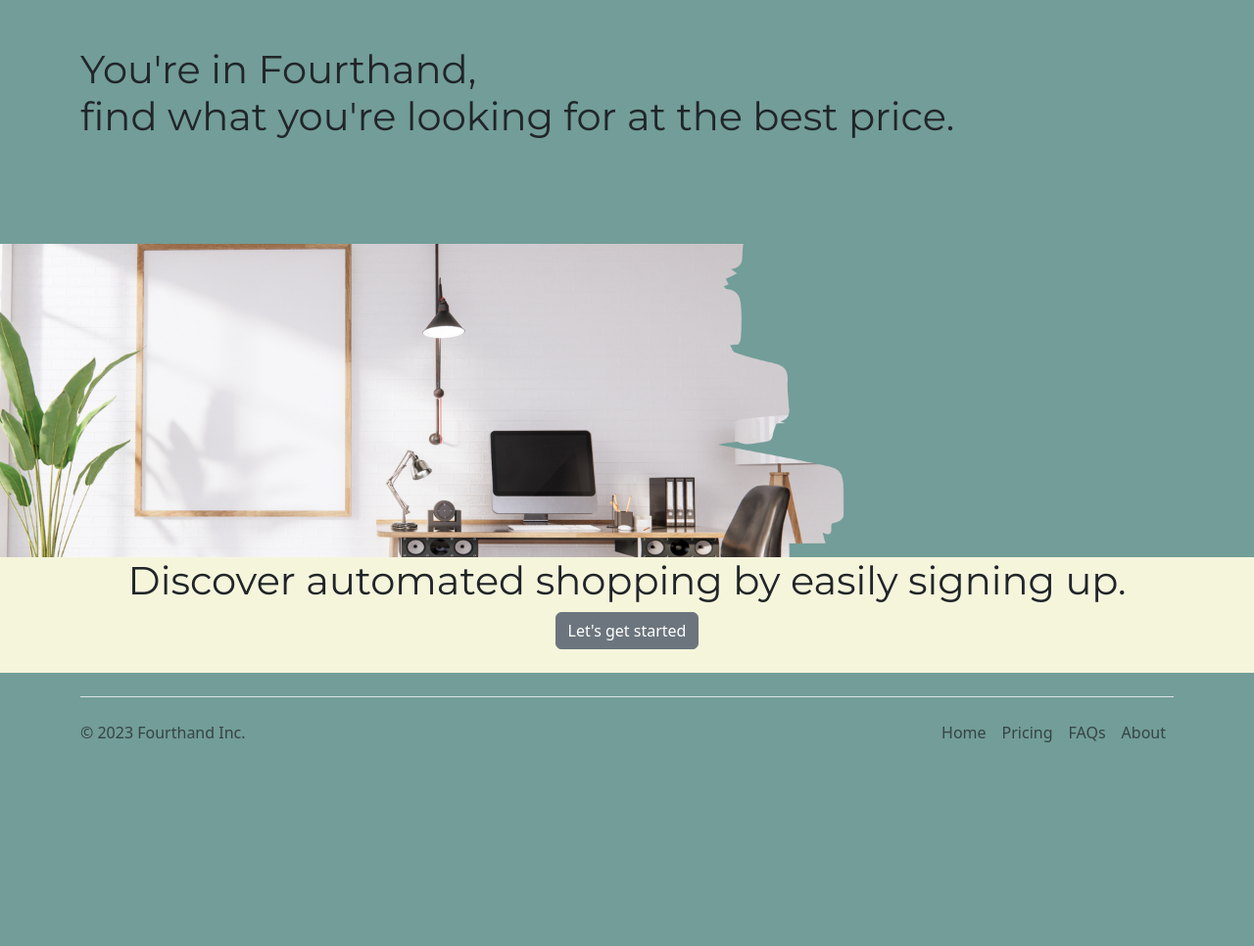
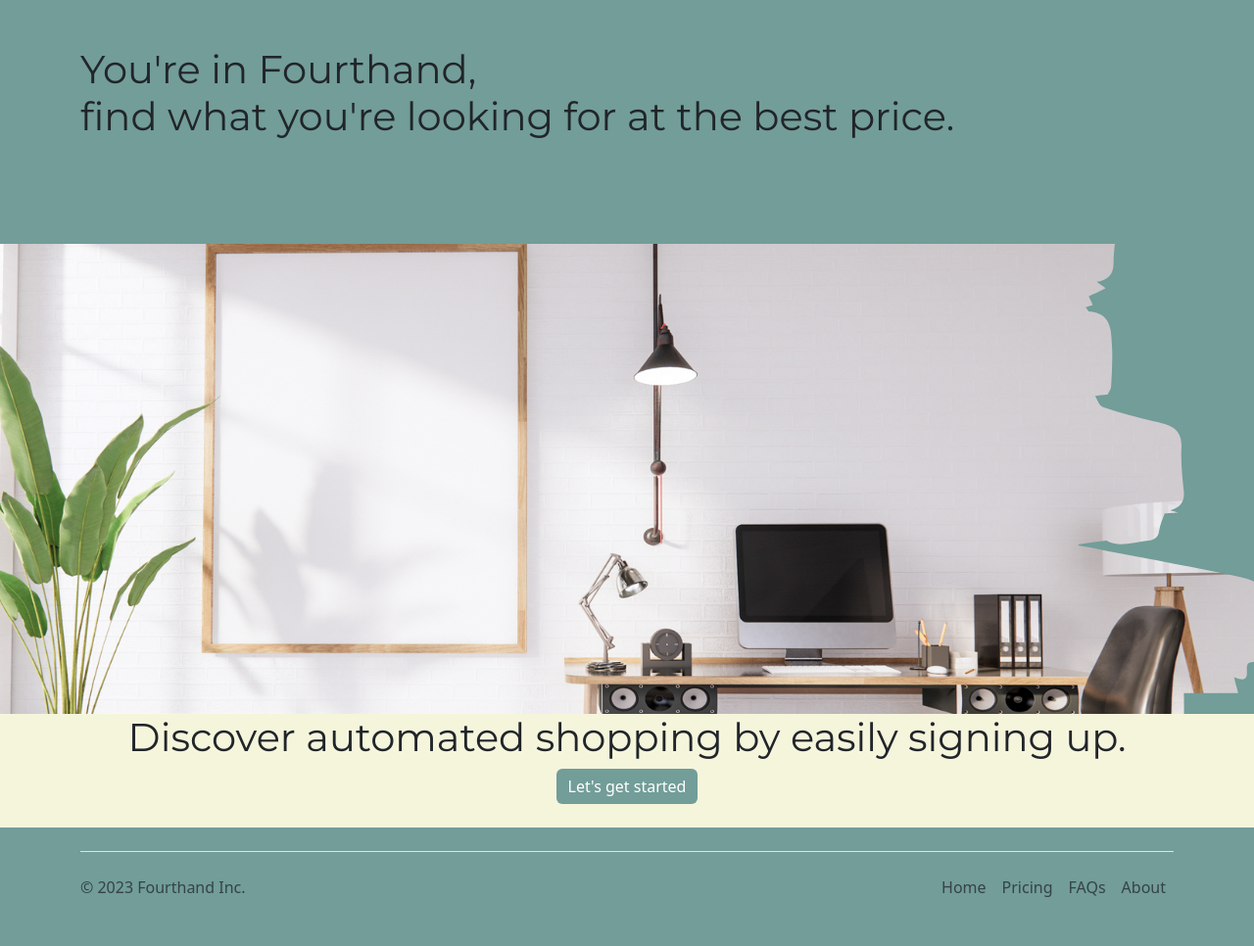
Before and after one commit to surkanfuren/pocket-server, a Flask app: page / in a window 1280 px wide. Shown: the part 56-1022 px from the top of the page at 98% size. Before the commit the page ends 814 px from the top, so only its background shows below. Run offline with Flask 3, Linux system fonts and the light colour scheme.

Commit message:
second push

```diff
--- a/templates/pages/index.html
+++ b/templates/pages/index.html
@@ -28,6 +28,12 @@
     .custom-nav {
         background-color: beige;
     }
+
+    .custom-btn {
+        background-color: #729d98;
+        border: none;
+    }
+
 </style>
 
 </head>
@@ -63,9 +69,8 @@
     </div>
 </div>
 
-<div class="full-width-container">
-    <img src="{{ url_for('static', filename='images/img.png') }}" style="width: 100%;" class="img-fluid">
-</div>
+<div class="full-width-container" style="height: 480px; background-image: url('{{ url_for('static', filename='images/img.png') }}');"></div>
+
 
 <div class="full-width-container-2">
     <div class="d-flex justify-content-center">
@@ -73,7 +78,7 @@
     </div>
 
     <div class="d-flex justify-content-center">
-        <button id="start" type="button" class="btn btn-secondary">Let's get started</button>
+        <button id="start" type="button" class="btn btn-secondary custom-btn">Let's get started</button>
     </div>
     <br>
 </div>
--- a/templates/pages/login.html
+++ b/templates/pages/login.html
@@ -64,7 +64,7 @@
     <div style="height: 15px;"></div>
 
     <div class="d-flex justify-content-center">
-        <h1 class="display-5">Welcome back</h1>
+        <h1 class="display-5">Log in</h1>
     </div>
 
     <div class="container"><hr></div>
```
Also changed, not shown: templates/pages/signup.html (+7 -4 lines).
